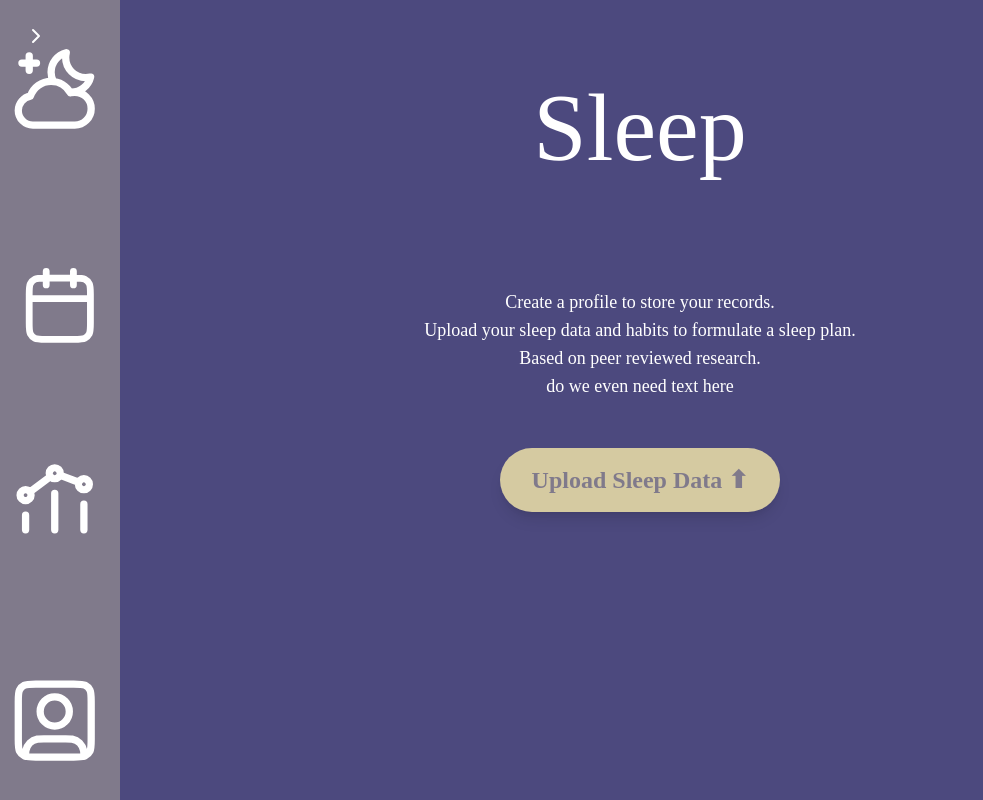
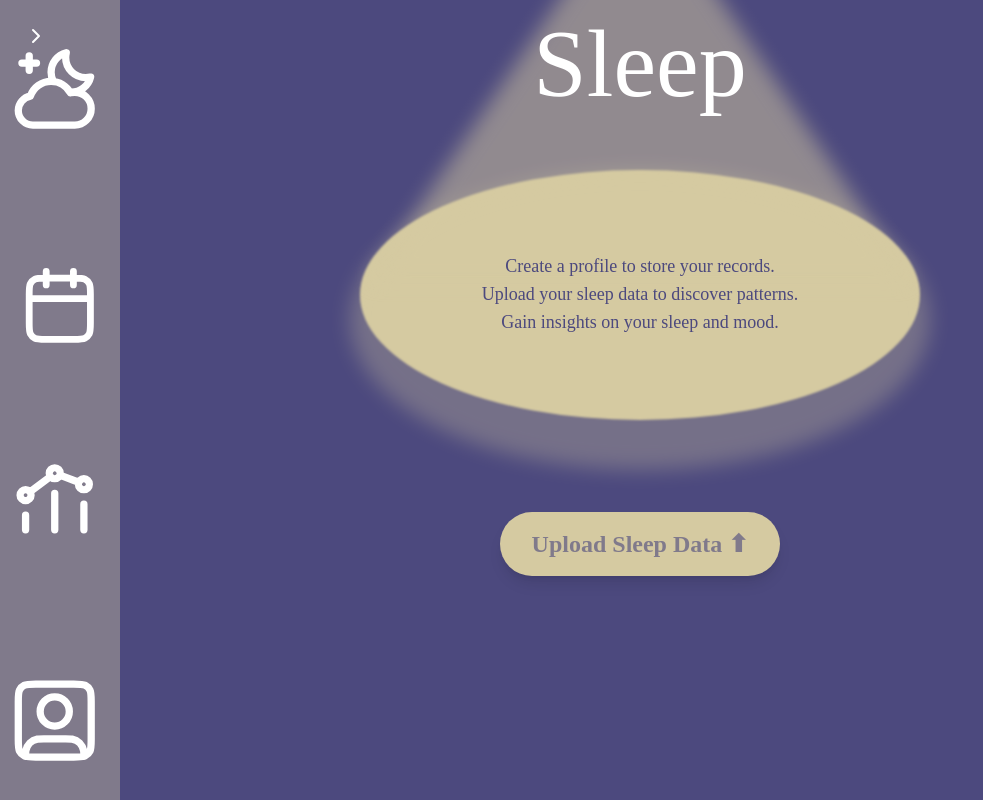
Before and after one commit to chloetychang/CITS3403-Project, a Flask app: page /sleep in a window 1280 px wide. Shown: the whole page, without its empty margins (0-983 px from the left). Run offline with Flask 3, Linux system fonts and the light colour scheme; the visitor is signed in with stand-in values (Sample User, id 1); some libraries are stand-ins or nearby versions; some web fonts are replaced.

Commit message:
Polishing up the sleep.html design to better match our figma draft
Some final small changes before the submission, just making the website look a little better in some spots

This commit pertains to sleep.html where I've added the lamp light graphic, and Gargi's suggested glow on the light graphic.

```diff
--- a/app/templates/sleep.html
+++ b/app/templates/sleep.html
@@ -1,17 +1,25 @@
 {% extends "base.html" %}
 {% block title %}Sleep{% endblock %}
-<!-- should this be changed to homepage? or the name of our application/website? please review -->
 {% block content %}
-<div class="flex flex-col items-center justify-center min-h-[80vh]">
-    <div class="text-center max-w-2xl">
+
+<div class="flex flex-col items-center justify-center min-h-[80vh] relative">
+    <!-- Background shapes -->
+    <div class="h-[250px] w-[560px] bg-[#d5caa1] rounded-[50%] absolute z-0 top-1/2 -translate-y-[60%] filter blur-[1px]"></div>
+    <div class="h-[300px] w-[580px] bg-[#d5caa1] rounded-[50%] absolute z-0 opacity-30 top-1/2 -translate-y-[50%] filter blur-[10px]"></div>
+    <div class="absolute z-0 opacity-50 w-0 h-0
+                border-l-[270px] border-l-transparent
+                border-r-[270px] border-r-transparent
+                border-b-[400px] border-b-[#d5caa1]
+                top-1/2 left-1/2 -translate-x-1/2 -translate-y-[110%] filter blur-[10px]"></div>
+
+    <div class="text-center max-w-2xl z-10"> <!-- z index to container changed. -->
         <h1 class="text-8xl mb-28">Sleep</h1>
-
-        <p class="text-lg mt-20">
+        <p class="text-lg mt-20 text-[#4c497e]"><br>
             Create a profile to store your records.<br>
-            Upload your sleep data and habits to formulate a sleep plan.<br>
-            Based on peer reviewed research.<br>
-            do we even need text here
+            Upload your sleep data to discover patterns.<br>
+            Gain insights on your sleep and mood.<br><br><br>
         </p>
+        <br><br><br>
         <div class="my-12">
             <button onclick="openPopup()" class="bg-button text-secondary text-2xl font-bold py-4 px-8 rounded-full
                          hover:bg-opacity-90 transition duration-200 shadow-lg">
@@ -19,8 +27,7 @@
             </button>
         </div>
 
-        {% include "partials/form_popup.html"  %}
-
+        {% include "partials/form_popup.html" %}
     </div>
 </div>
 <script src="{{ url_for('static', filename='js/sleep.js') }}"></script>
```
